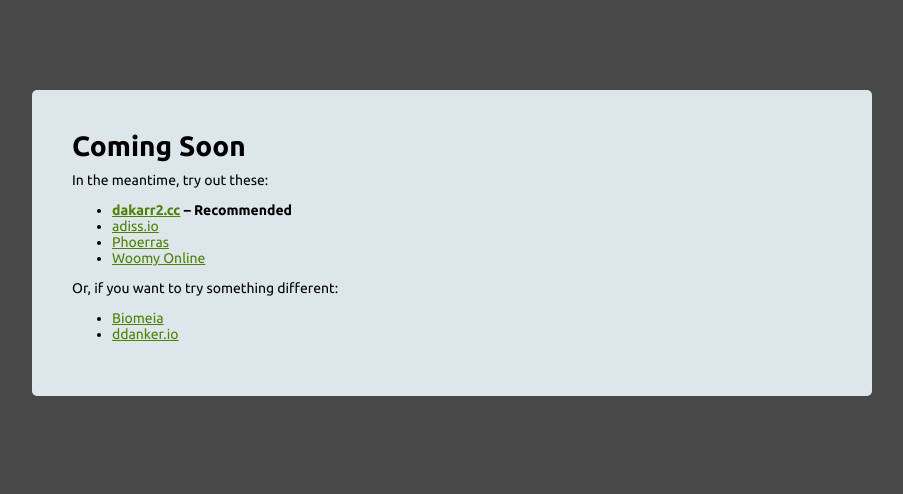
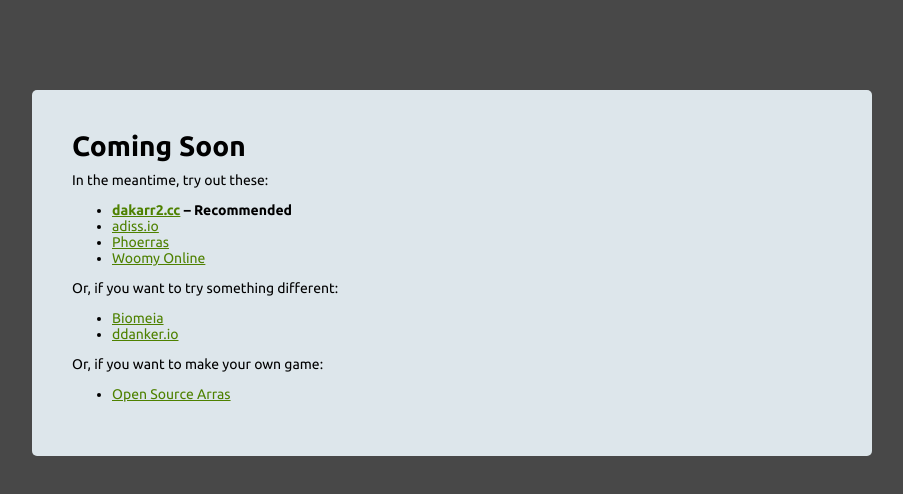
Before and after one commit to arras2-io/arras2-io.github.io, a plain HTML site: page index.html in a window 1280 px wide. Shown: the whole page, without its empty margins (188-1091 px from the left). Drawn offline with Linux system fonts and the light colour scheme.

Commit message:
Update index.html

```diff
--- a/index.html
+++ b/index.html
@@ -80,6 +80,10 @@
                 <li><a href="https://biomeia.xyz">Biomeia</a></li>
                 <li><a href="https://ddanker.io">ddanker.io</a></li>
             </ul>
+            <p>Or, if you want to make your own game:</p>
+            <ul>
+                <li><a href="https://github.com/AE0hello/open-source-arras">Open Source Arras</a></li>
+            </ul>
 		</div>
 	</body>
 </html>
```
